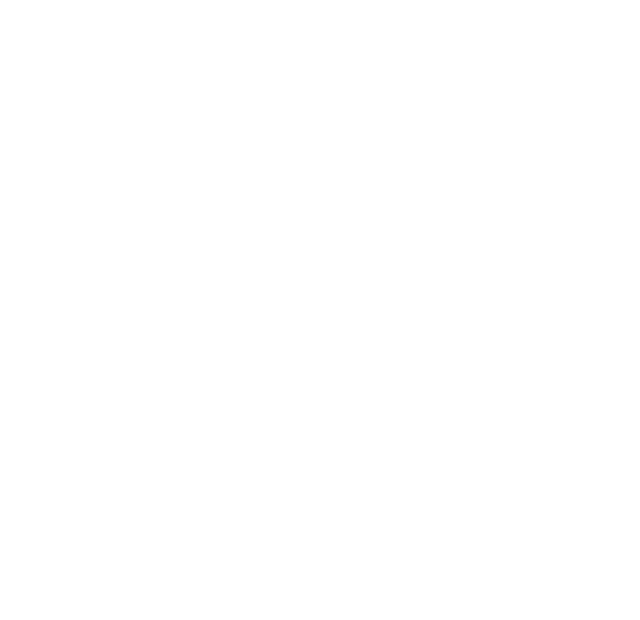
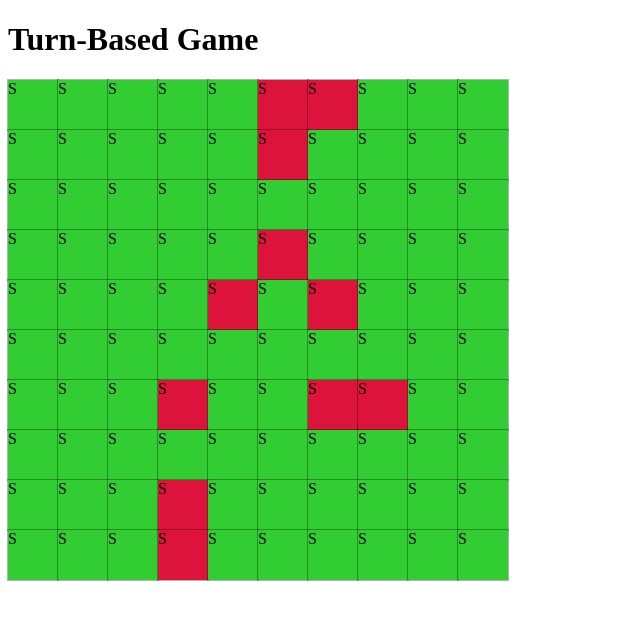
Before and after one commit to IanCapo/javascript-game, a plain HTML site: page index.html in a window 1280 px wide. Shown: the whole page, without its empty margins (0-640 px from the left). Drawn offline with nearby package versions, Linux system fonts and the light colour scheme.

Commit message:
Create board with blocked sqaures

```diff
--- a/index.html
+++ b/index.html
@@ -1,15 +1,22 @@
 <!DOCTYPE html>
-<html lang="en">
+<html lang="en" dir="ltr">
+  <head>
+    <meta charset="utf-8" />
+    <title>Turn-Based Game</title>
+    <link rel="stylesheet" href="styles.css" />
+  </head>
 
-<head>
-  <meta charset="UTF-8">
-  <meta name="viewport" content="width=device-width, initial-scale=1.0">
-  <meta http-equiv="X-UA-Compatible" content="ie=edge">
-  <title>Document</title>
-</head>
+  <body>
+    <main>
+      <h1>Turn-Based Game</h1>
+      <div id="game" class="grid-container"></div>
+    </main>
 
-<body>
-
-</body>
-
+    <script
+      src="https://code.jquery.com/jquery-3.3.1.min.js"
+      integrity="sha256-FgpCb/KJQlLNfOu91ta32o/NMZxltwRo8QtmkMRdAu8="
+      crossorigin="anonymous"
+    ></script>
+    <script type="text/javascript" src="scripts.js"></script>
+  </body>
 </html>
--- /dev/null
+++ b/scripts.js
@@ -0,0 +1,48 @@
+const squaresArray = []
+const numOfBlockedSquaresArray = []
+
+function createSquaresArray() {
+  for (let x = 0; x < 10; x++) {
+    for (let y = 0; y < 10; y++) {
+      let square = { row: x, column: y, state: 'free' }
+
+      squaresArray.push(square)
+    }
+  }
+}
+
+function renderField() {
+  blockSquares()
+  const gridContainer = document.getElementById('game')
+  squaresArray.map(obj => {
+    let gridItem = document.createElement('div')
+    gridItem.classList.add('grid-item')
+    gridItem.innerHTML = 'S'
+    if (obj.state === 'blocked') {
+      gridItem.classList.add('blocked')
+    } else {
+      gridItem.classList.add('free')
+    }
+    gridItem.setAttribute('row', obj.row, 'column', obj.column)
+
+    gridContainer.appendChild(gridItem)
+  })
+}
+
+function createRandomNumber(min, max) {
+  const randomNumber = Math.floor(Math.random() * (max - min + 1)) + min
+
+  return randomNumber
+}
+
+function blockSquares(obj, index) {
+  let numOfBlockedSquares = createRandomNumber(4, 12)
+  console.log(numOfBlockedSquares)
+
+  for (i = 0; i < numOfBlockedSquares; i++) {
+    squaresArray[createRandomNumber(0, squaresArray.length)].state = 'blocked'
+  }
+}
+
+createSquaresArray()
+renderField()
--- /dev/null
+++ b/styles.css
@@ -0,0 +1,20 @@
+.grid-container {
+  position: relative;
+  display: grid;
+  grid-template-rows: repeat(10, 50px);
+  grid-template-columns: repeat(10, 50px);
+}
+
+.grid-item {
+  background-color: lightblue;
+  display: inline-block;
+  outline: 1px solid rgba(0, 0, 0, 0.3);
+}
+
+.free {
+  background: limegreen;
+}
+
+.blocked {
+  background: crimson;
+}
```
Also changed, not shown: package.json (deleted, +0 -11 lines), script.js (deleted), style.css (deleted), 2 other files.
